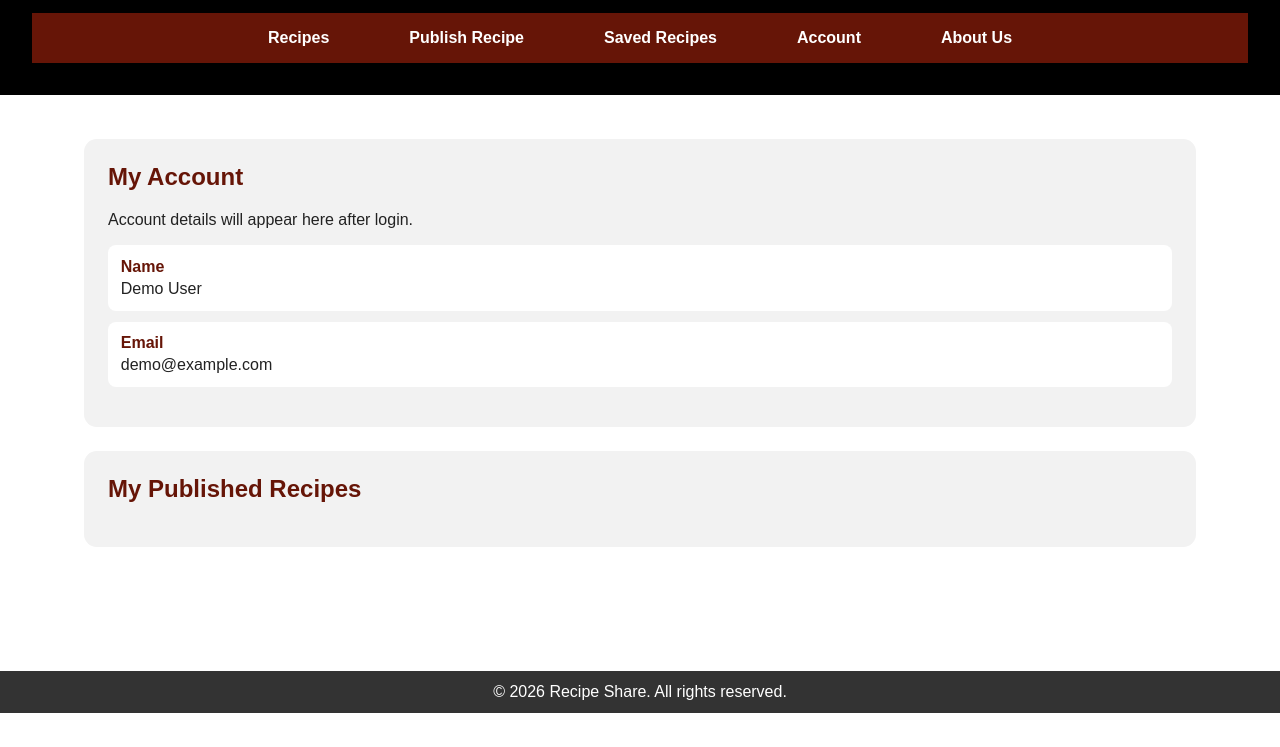
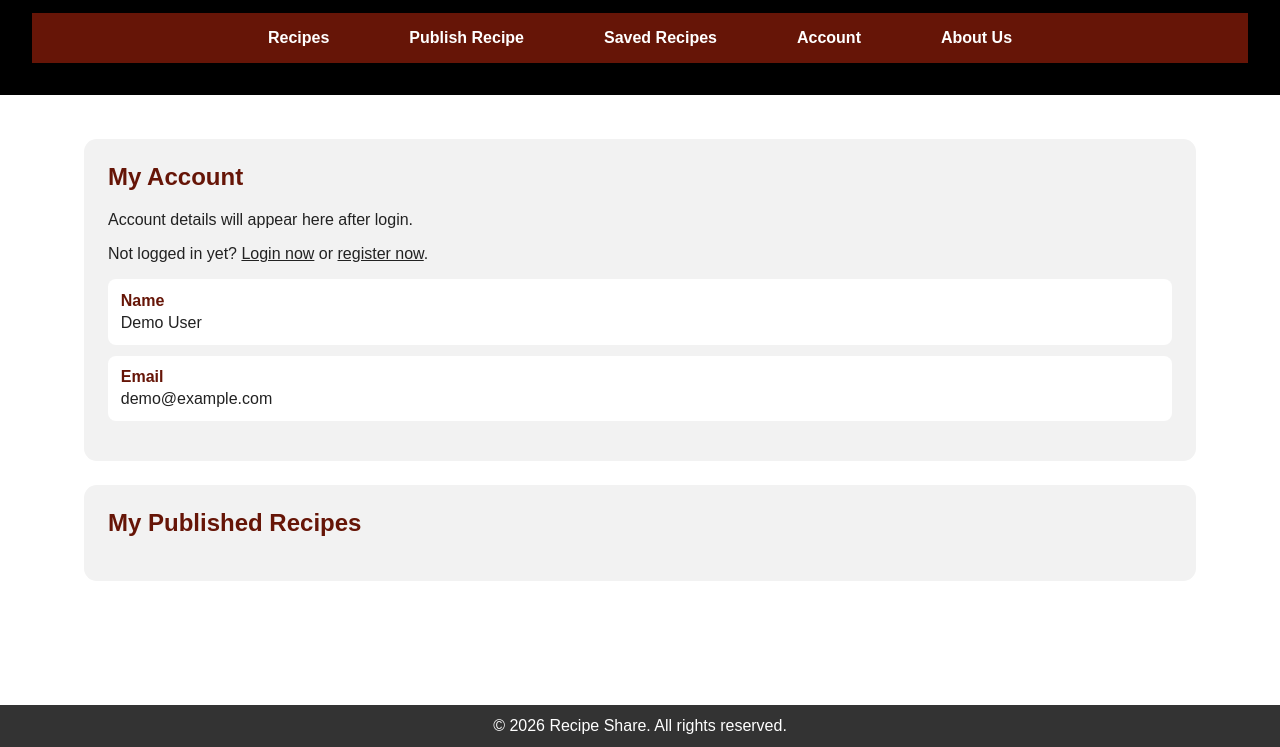
Before and after one commit to o-FOX-o/recipe-webapp, a website: page views/account.html in a window 1280 px wide. Shown: the part 150-897 px from the top of the page. Before the commit the page ends 863 px from the top, so only its background shows below. Drawn offline with Linux system fonts and the light colour scheme; files whose address does not match are found by name.

Commit message:
Add login and register links to account page

```diff
--- a/views/account.html
+++ b/views/account.html
@@ -33,6 +33,12 @@
     <section class="account-panel">
       <h2>My Account</h2>
       <p id="account-message">Account details will appear here after login.</p>
+      <p class="account-auth-links">
+        Not logged in yet?
+        <a href="/login">Login now</a>
+        or
+        <a href="/register">register now</a>.
+      </p>
       <dl class="account-details">
         <div><dt>Name</dt><dd id="account-name">Demo User</dd></div>
         <div><dt>Email</dt><dd id="account-email">demo@example.com</dd></div>
```
